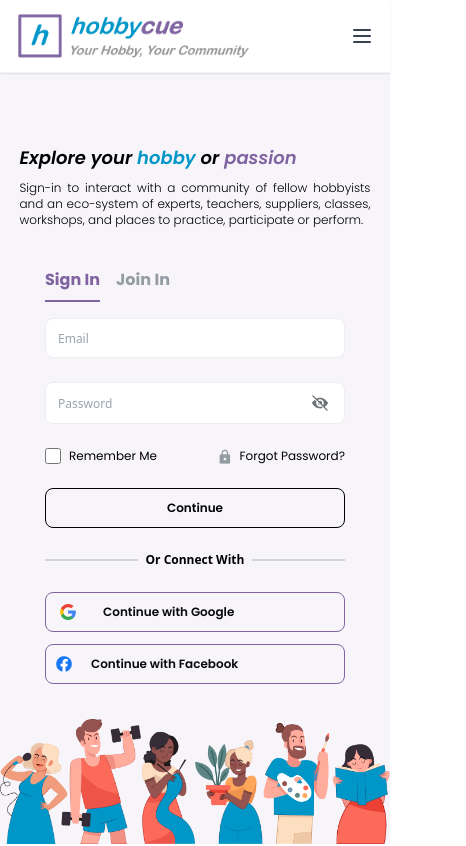
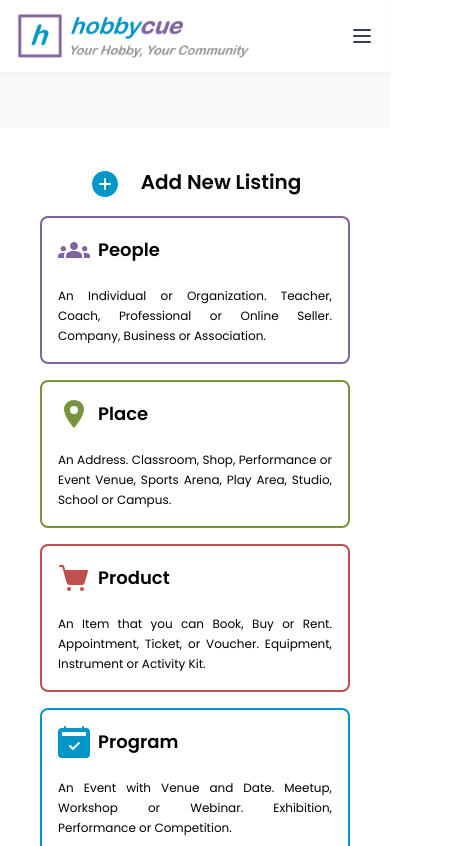
Before and after one commit to ayush-cp/hobbycue, a React (Vite) app: page /addNew in a window 390 px wide. Shown: the top 846 px of the page, 466 px wide, since content can reach past the window. Built offline with nearby package versions, Linux system fonts and the light colour scheme.

Commit message:
Created AddNewListing component for desktop and mobile view.

```diff
--- a/package.json
+++ b/package.json
@@ -12,7 +12,9 @@
   "dependencies": {
     "lucide-react": "^0.462.0",
     "react": "^18.3.1",
-    "react-dom": "^18.3.1"
+    "react-dom": "^18.3.1",
+    "react-icons": "^5.3.0",
+    "react-router-dom": "^7.0.2"
   },
   "devDependencies": {
     "@eslint/js": "^9.15.0",
--- a/src/App.jsx
+++ b/src/App.jsx
@@ -1,16 +1,20 @@
+import { BrowserRouter, Route, Routes } from 'react-router-dom';
 import Home from './Components/Home'
 import Footer from './Components/footer';
 import Navbar from './Components/navbar';
-import AddYourOwnSection from './Components/AddYourOwn';
-import TestimonialSection from './Components/testimonials';
+import AddNew from './Components/AddNew';
+
 function App() {
   return (
     <div className='w-full min-h-screen h-max bg-white-400'>
+      <BrowserRouter>
       <Navbar />
-      <Home />
-      <AddYourOwnSection />
-      <TestimonialSection />
-      <Footer />
+        <Routes>
+          <Route path="/" element={<Home />} />
+          <Route path="/addNew" element={<AddNew />} />
+        </Routes>
+        <Footer/>
+      </BrowserRouter>
     </div>
   )
 }
--- /dev/null
+++ b/src/Components/AddNew.jsx
@@ -0,0 +1,138 @@
+import React, { useEffect, useState } from "react";
+import { IoAddCircle, IoLocationSharp } from "react-icons/io5";
+import { PiShoppingCartSimpleFill } from "react-icons/pi";
+import { BsCalendar2CheckFill } from "react-icons/bs";
+import { MdGroups } from "react-icons/md";
+
+const AddNew = () => {
+  const [hover, setHover] = useState(null);
+  const [mobile, setMobile] = useState(false);
+
+  useEffect(() => {
+    const handleResize = () => {
+      if (window.innerWidth < 640) {
+        setMobile(true);
+      } else setMobile(false);
+    };
+    window.addEventListener("resize", handleResize);
+    handleResize();
+
+    return () => {
+      window.removeEventListener("resize", handleResize);
+    };
+  }, [mobile]);
+
+  const categories = [
+    {
+      id: 1,
+      title: "People",
+      image: (
+        <MdGroups
+          style={{
+            fontSize: `${mobile?'2rem':'2.5rem'}`,
+            color: `${hover == 1 ? "white" : "#8064A2"}`,
+          }}
+        />
+      ),
+      desc: "An Individual or Organization.  Teacher, Coach, Professional or Online Seller.  Company, Business or Association.",
+      color: "#8064A2",
+    },
+    {
+      id: 2,
+      title: "Place",
+      image: (
+        <IoLocationSharp
+          style={{
+            fontSize: `${mobile?'2rem':'2.5rem'}`,
+            color: `${hover == 2 ? "white" : "#77933C"}`,
+          }}
+        />
+      ),
+      desc: "An Address.  Classroom, Shop, Performance or Event Venue, Sports Arena, Play Area, Studio, School or Campus.",
+      color: "#77933C",
+    },
+    {
+      id: 3,
+      title: "Product",
+      image: (
+        <PiShoppingCartSimpleFill
+          style={{
+            fontSize: `${mobile?'2rem':'2.5rem'}`,
+            color: `${hover == 3 ? "white" : "#C0504D"}`,
+          }}
+        />
+      ),
+      desc: "An Item that you can Book, Buy or Rent.  Appointment, Ticket, or Voucher.  Equipment, Instrument or Activity Kit.",
+      color: "#C0504D",
+    },
+    {
+      id: 4,
+      title: "Program",
+      image: (
+        <BsCalendar2CheckFill
+          style={{
+            fontSize: `${mobile?'2rem':'2.5rem'}`,
+            color: `${hover == 4 ? "white" : "#0096C8"}`,
+          }}
+        />
+      ),
+      desc: "An Event with Venue and Date.  Meetup, Workshop or Webinar.  Exhibition, Performance or Competition.",
+      color: "#0096C8",
+    },
+  ];
+  const handleMouseHover = (e) => {
+    setHover(e.target.id);
+  };
+  const handleMouseLeave = (e) => {
+    setHover(null);
+  };
+
+  return (
+    <div className="w-full h-[120vh] bg-[#F8F9FA]  flex justify-center items-start pt-32">
+      <div className="md:w-[60%] w-full md:min-h-[63%] md:h-max h-max bg-white flex flex-col items-center gap-4 p-10">
+        <div className="flex flex-row gap-5">
+          <IoAddCircle
+            style={{
+              color: "#0096C8",
+              fontSize: `${mobile?'2rem':'2.5rem'}`,
+              cursor: "pointer",
+              transition: "ease 300",
+            }}
+          />
+          <h3 className="font-poppins font-semibold md:text-2xl text-xl text-[#08090A]">
+            Add New Listing
+          </h3>
+        </div>
+        <div className="w-full h-max grid md:grid-cols-2 grid-cols-1 md:gap-10 gap-4">
+          {categories.map((category) => (
+            <div
+              key={category.id}
+              id={category.id}
+              style={{
+                borderColor: category.color,
+                backgroundColor: `${
+                  hover == category.id ? category.color : "white"
+                }`,
+              }}
+              className={`w-[100%] cursor-pointer overflow-hidden md:h-44 min-h-36 h-max border-2 transition-all ease-linear duration-300  hover:text-white flex flex-col items-start md:gap-6 gap-5 p-4 rounded-lg`}
+              onMouseEnter={handleMouseHover}
+              onMouseLeave={handleMouseLeave}
+            >
+              <div className="flex flex-row gap-2 items-center">
+                {category.image}
+                <h3 className="font-poppins font-semibold md:text-2xl text-lg ">
+                  {category.title}
+                </h3>
+              </div>
+              <p className="text-justify font-poppins font-normal md:text-sm text-xs leading-5 ">
+                {category.desc}
+              </p>
+            </div>
+          ))}
+        </div>
+      </div>
+    </div>
+  );
+};
+
+export default AddNew;
--- a/src/Components/Hero.jsx
+++ b/src/Components/Hero.jsx
@@ -76,7 +76,7 @@ const Hero = () => {
         {/* </div> */}
       </div>
       <div className="relative z-10 w-[90%] md:h-[75%] h-full md:gap-0 gap-8 flex md:flex-row flex-col items-start justify-around">
-        <div className="md:w-1/2 w-full h-max flex flex-col  md:gap-8 gap-2" >
+        <div className="md:w-1/2 w-full h-max flex flex-col  md:gap-8 gap-4" >
           <h1 className="font-poppins italic font-semibold md:text-4xl sm:text-2xl text-lg text-black">
             Explore your <span className="text-[#0096C8]">hobby</span> or{" "}
             <span className="text-[#8064A2]">passion</span>{" "}
--- a/src/Components/Home.jsx
+++ b/src/Components/Home.jsx
@@ -1,17 +1,19 @@
-import React from 'react'
-import Hero from './Hero'
-import Navbar from './navbar'
-import Categories from './Categories'
+import React from "react";
+import Hero from "./Hero";
+import Navbar from "./navbar";
+import Categories from "./Categories";
+import AddYourOwnSection from "./AddYourOwn";
+import TestimonialSection from "./testimonials";
 
 const Home = () => {
   return (
-    <div className='w-full h-full flex flex-col gap-4'>
-        <Navbar/>
-        <Hero/>
-        <Categories/>
+    <div className="w-full h-full flex flex-col gap-4">
+      <Hero />
+      <Categories />
+      <AddYourOwnSection />
+      <TestimonialSection />
+    </div>
+  );
+};
 
-    </div>
-  )
-}
-
-export default Home
+export default Home;
```
Also changed, not shown: 1 other file (tests, documents, lock files or other folders).
